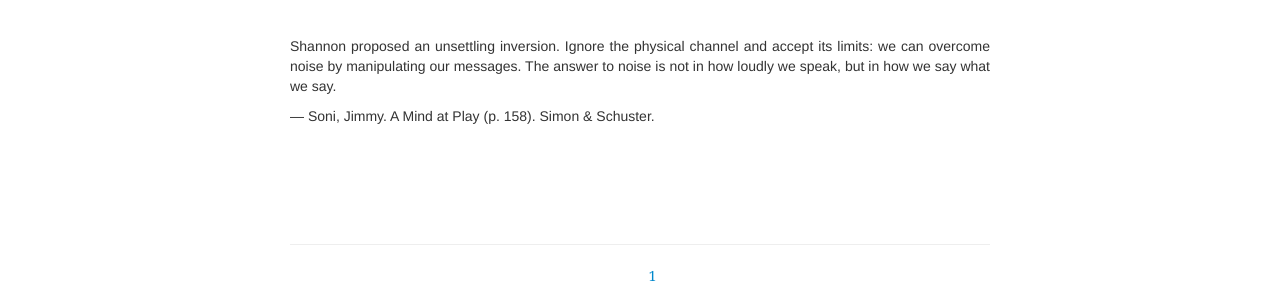
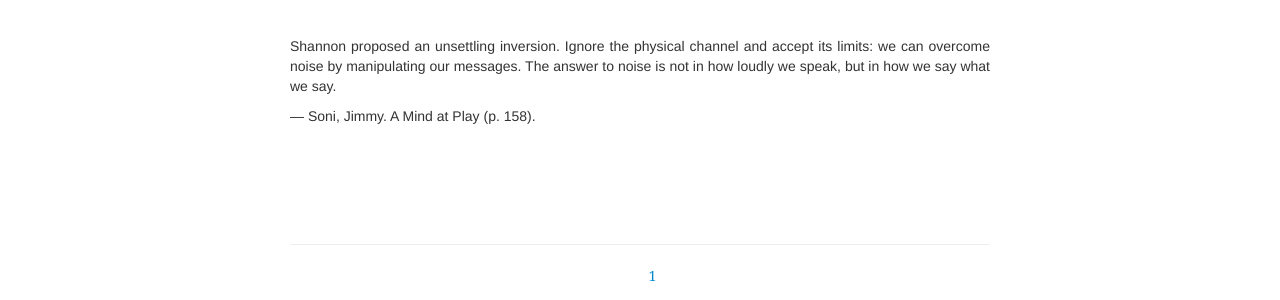
Before and after one commit to gleaned/gleaned.github.io, a Jekyll site: the page built from index.html, in a window 1280 px wide. Shown: the part 297-597 px from the top of the page. Built offline with Jekyll 4.4.1, drawn with Linux system fonts in a browser that asks for light colours; some web fonts are replaced.

Commit message:
/ ‘index.html’

```diff
--- a/index.html
+++ b/index.html
@@ -12,7 +12,7 @@
     		  <h1>gleaned</h1>
           <p style="text-align:center;margin-bottom:5em">A staid fool's repository of book-summaries.</p>
           <p style="text-align:justify;text-justify:interword>margin-bottom:3em">Shannon proposed an unsettling inversion. Ignore the physical channel and accept its limits: we can overcome noise by manipulating our messages. The answer to noise is not in how loudly we speak, but in how we say what we say.</p>
-          <p style="margin-bottom:7em">— Soni, Jimmy. A Mind at Play (p. 158). Simon & Schuster.</p>
+          <p style="margin-bottom:7em">— Soni, Jimmy. A Mind at Play (p. 158).</p>
 
     		</section>
     		<ul class="entries">
```
